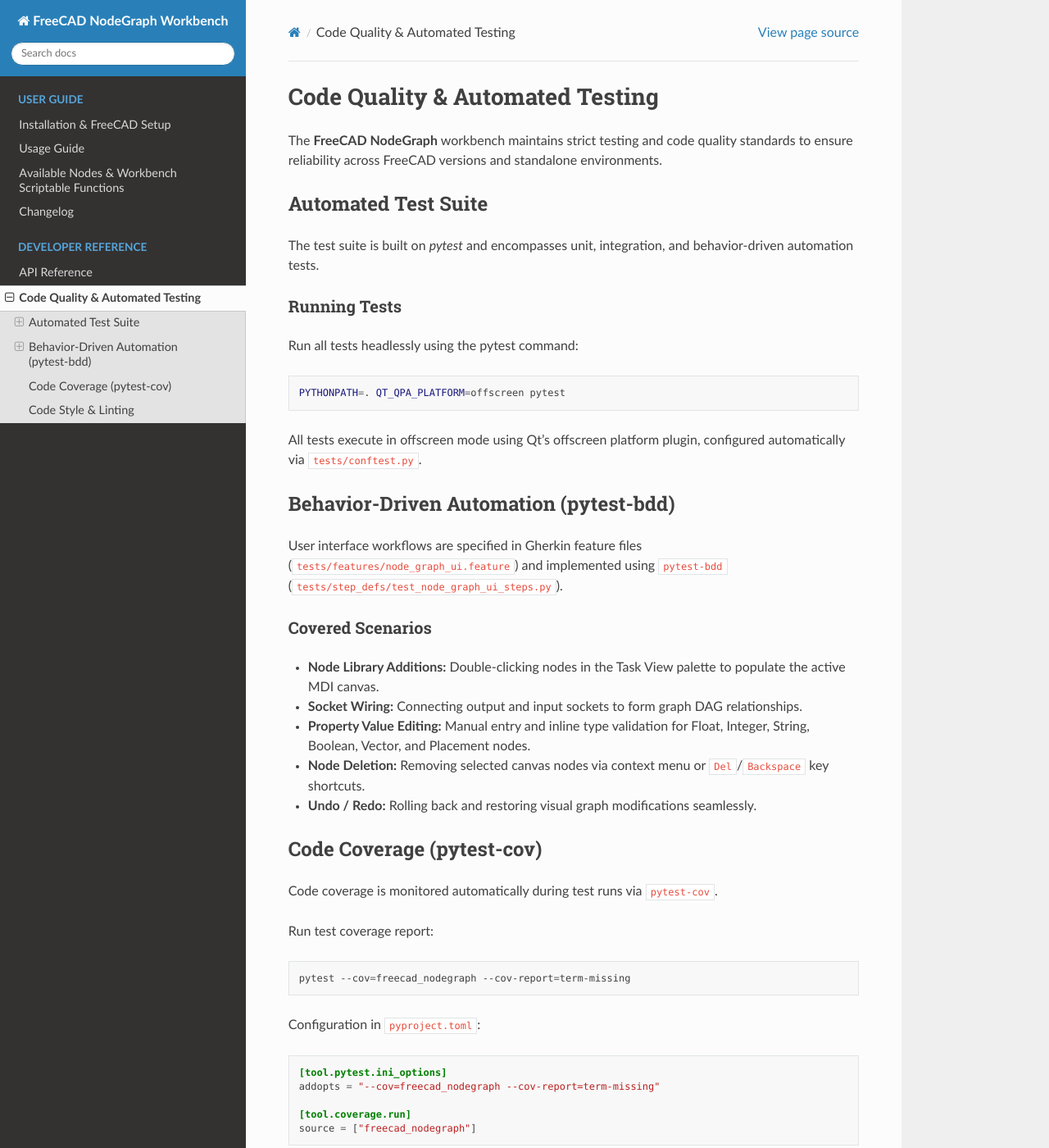
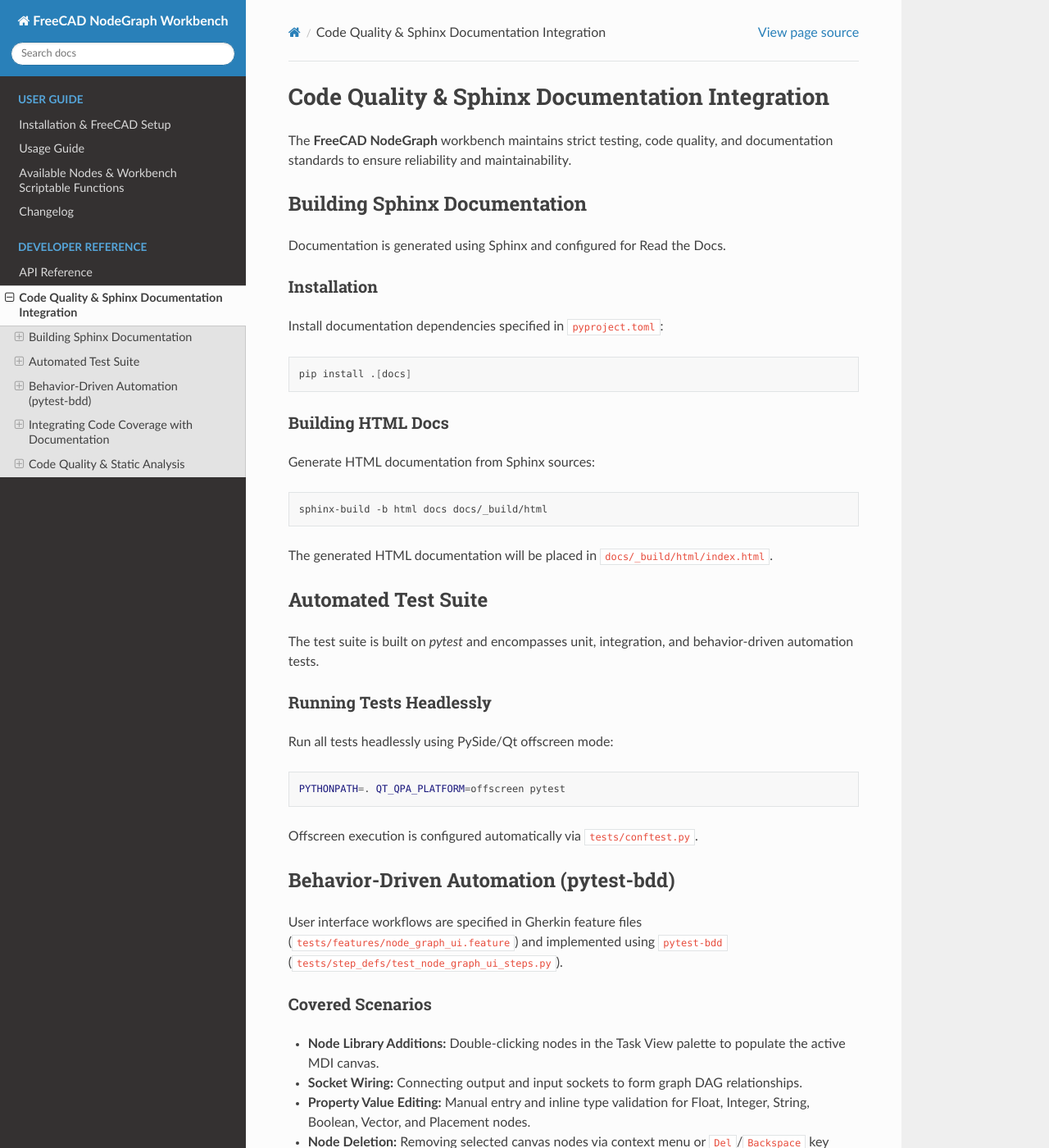
Before and after one commit to thedigitaledge/freecad-node-graph, a Sphinx documentation site: the page built from docs/code_quality.rst, in a window 1280 px wide and 1400 px high. Shown: the whole window at 82% size. Built offline with Sphinx 7.4.7 and the Read the Docs theme 3.1.0, drawn with Linux system fonts in a browser that asks for light colours; some of the changed text lies outside the part shown.

Commit message:
Add Sphinx documentation for generating docs and integrating code quality/coverage
- Updated docs/code_quality.rst with Sphinx HTML documentation build instructions (sphinx-build -b html docs docs/_build/html)
- Added instructions for generating HTML coverage reports (--cov-report=html:docs/_build/html/coverage) integrated into Sphinx build directories
- Documented static analysis and linting tools (flake8, black, mypy)
- Verified Sphinx documentation build and pytest test suite

Co-authored-by: thedigitaledge <80956395+thedigitaledge@users.noreply.github.com>

```diff
--- a/docs/code_quality.rst
+++ b/docs/code_quality.rst
@@ -1,23 +1,48 @@
-Code Quality & Automated Testing
-================================
+Code Quality & Sphinx Documentation Integration
+================================================
 
-The **FreeCAD NodeGraph** workbench maintains strict testing and code quality standards to ensure reliability across FreeCAD versions and standalone environments.
+The **FreeCAD NodeGraph** workbench maintains strict testing, code quality, and documentation standards to ensure reliability and maintainability.
+
+Building Sphinx Documentation
+-----------------------------
+
+Documentation is generated using Sphinx and configured for Read the Docs.
+
+Installation
+~~~~~~~~~~~~
+
+Install documentation dependencies specified in ``pyproject.toml``:
+
+.. code-block:: bash
+
+   pip install .[docs]
+
+Building HTML Docs
+~~~~~~~~~~~~~~~~~~
+
+Generate HTML documentation from Sphinx sources:
+
+.. code-block:: bash
+
+   sphinx-build -b html docs docs/_build/html
+
+The generated HTML documentation will be placed in ``docs/_build/html/index.html``.
 
 Automated Test Suite
 --------------------
 
 The test suite is built on `pytest` and encompasses unit, integration, and behavior-driven automation tests.
 
-Running Tests
-~~~~~~~~~~~~~
+Running Tests Headlessly
+~~~~~~~~~~~~~~~~~~~~~~~~
 
-Run all tests headlessly using the pytest command:
+Run all tests headlessly using PySide/Qt offscreen mode:
 
 .. code-block:: bash
 
    PYTHONPATH=. QT_QPA_PLATFORM=offscreen pytest
 
-All tests execute in offscreen mode using Qt's offscreen platform plugin, configured automatically via ``tests/conftest.py``.
+Offscreen execution is configured automatically via ``tests/conftest.py``.
 
 Behavior-Driven Automation (pytest-bdd)
 ----------------------------------------
@@ -32,16 +57,24 @@ Covered Scenarios
 - **Node Deletion:** Removing selected canvas nodes via context menu or ``Del``/``Backspace`` key shortcuts.
 - **Undo / Redo:** Rolling back and restoring visual graph modifications seamlessly.
 
-Code Coverage (pytest-cov)
---------------------------
+Integrating Code Coverage with Documentation
+--------------------------------------------
 
 Code coverage is monitored automatically during test runs via ``pytest-cov``.
 
-Run test coverage report:
+Generating Coverage Reports
+~~~~~~~~~~~~~~~~~~~~~~~~~~~
+
+Run pytest with HTML coverage report generation:
 
 .. code-block:: bash
 
-   pytest --cov=freecad_nodegraph --cov-report=term-missing
+   pytest --cov=freecad_nodegraph --cov-report=term-missing --cov-report=html:docs/_build/html/coverage
+
+Integrating Coverage HTML with Sphinx Build
+~~~~~~~~~~~~~~~~~~~~~~~~~~~~~~~~~~~~~~~~~~~
+
+When running ``pytest`` with ``--cov-report=html:docs/_build/html/coverage``, the code coverage HTML report is placed directly inside Sphinx's output build directory, making interactive coverage reports accessible alongside Sphinx API documentation.
 
 Configuration in ``pyproject.toml``:
 
@@ -53,17 +86,28 @@ Configuration in ``pyproject.toml``:
    [tool.coverage.run]
    source = ["freecad_nodegraph"]
 
-Code Style & Linting
---------------------
+   [tool.coverage.report]
+   show_missing = true
 
-The codebase follows PEP 8 standards with the following automated tools configured in ``pyproject.toml``:
+Code Quality & Static Analysis
+------------------------------
 
-- **Flake8:** Linter for syntax, imports, and style rules.
-- **Black:** Code formatter for consistent code layout.
-- **Mypy:** Static type checker for Python type annotations.
+Automated quality tools are configured in ``pyproject.toml`` under ``[project.optional-dependencies.dev]``:
 
-Run linter checks:
+- **Flake8:** Enforces PEP 8 syntax, unused imports, and line length rules.
+- **Black:** Automated code formatting for consistent structure.
+- **Mypy:** Static type checking for type annotations.
+
+Run Quality Checks
+~~~~~~~~~~~~~~~~~~
 
 .. code-block:: bash
 
+   # Check PEP 8 compliance
    flake8 freecad_nodegraph tests
+
+   # Check formatting
+   black --check freecad_nodegraph tests
+
+   # Check static types
+   mypy freecad_nodegraph
```
